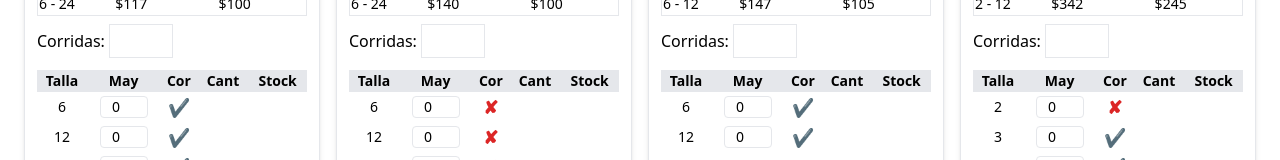
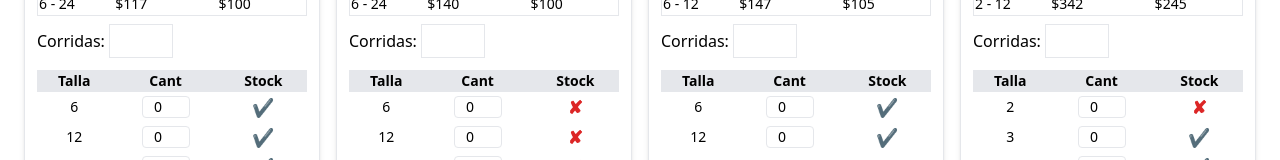
Before and after one commit to MarguaInfa/CatalogoMargu, a React (Vite) app: page / in a window 1280 px wide. Shown: the part 615-775 px from the top of the page. Built offline with nearby package versions, Linux system fonts and the light colour scheme.

Commit message:
Update App.jsx

```diff
--- a/src/App.jsx
+++ b/src/App.jsx
@@ -309,9 +309,7 @@ export default function App() {
                 <thead className="bg-gray-200">
                   <tr>
                     <th>Talla</th>
-                    <th>May</th>
-                    <th>Cor</th>
-                    <th>Cant</th>
+                     <th>Cant</th>
                     <th>Stock</th>
                   </tr>
                 </thead>
```
